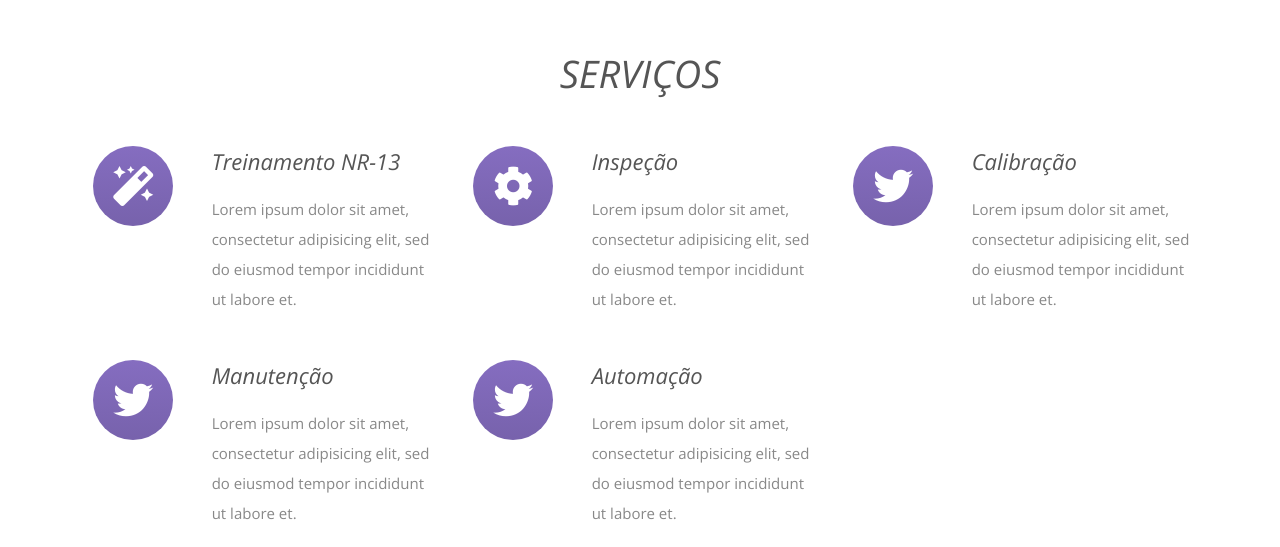
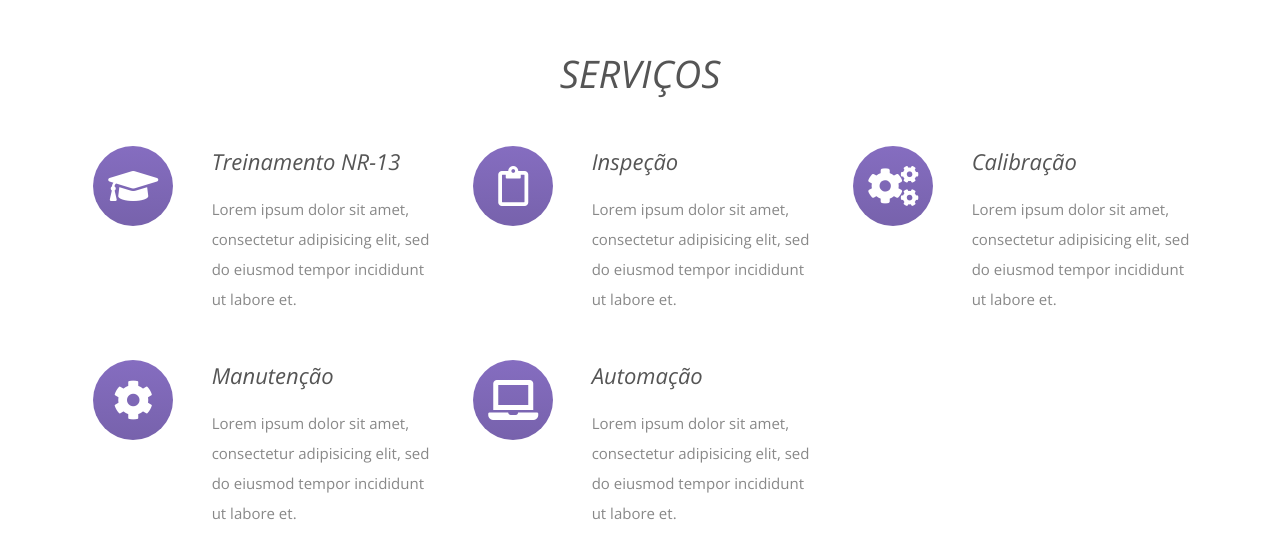
Before and after one commit to JulianoAmerico/site-davyd, a plain HTML site: page index.html in a window 1280 px wide. Shown: the part 522-1069 px from the top of the page. Drawn offline with nearby package versions, Linux system fonts and the light colour scheme.

Commit message:
Adicionar os ícones corretos ao serviços

```diff
--- a/index.html
+++ b/index.html
@@ -127,7 +127,7 @@
                 		<div class="row">
                 			<div class="col-md-4">
 			                	<div class="section-1-box-icon">
-			                		<i class="fas fa-magic"></i>
+			                		<i class="fas fa-graduation-cap"></i>
 			                	</div>
 		                	</div>
 	                		<div class="col-md-8">
@@ -142,7 +142,7 @@
 	                	<div class="row">
                 			<div class="col-md-4">
 			                	<div class="section-1-box-icon">
-			                		<i class="fas fa-cog"></i>
+			                		<i class="far fa-clipboard"></i>
 			                	</div>
 		                	</div>
 	                		<div class="col-md-8">
@@ -157,7 +157,7 @@
 	                	<div class="row">
                 			<div class="col-md-4">
 			                	<div class="section-1-box-icon">
-			                		<i class="fab fa-twitter"></i>
+			                		<i class="fas fa-cogs"></i>
 			                	</div>
 		                	</div>
 	                		<div class="col-md-8">
@@ -174,7 +174,7 @@
 	                	<div class="row">
                 			<div class="col-md-4">
 			                	<div class="section-1-box-icon">
-			                		<i class="fab fa-twitter"></i>
+			                		<i class="fas fa-cog"></i>
 			                	</div>
 		                	</div>
 	                		<div class="col-md-8">
@@ -189,7 +189,7 @@
 	                	<div class="row">
                 			<div class="col-md-4">
 			                	<div class="section-1-box-icon">
-			                		<i class="fab fa-twitter"></i>
+			                		<i class="fas fa-laptop"></i>
 			                	</div>
 		                	</div>
 	                		<div class="col-md-8">
```
